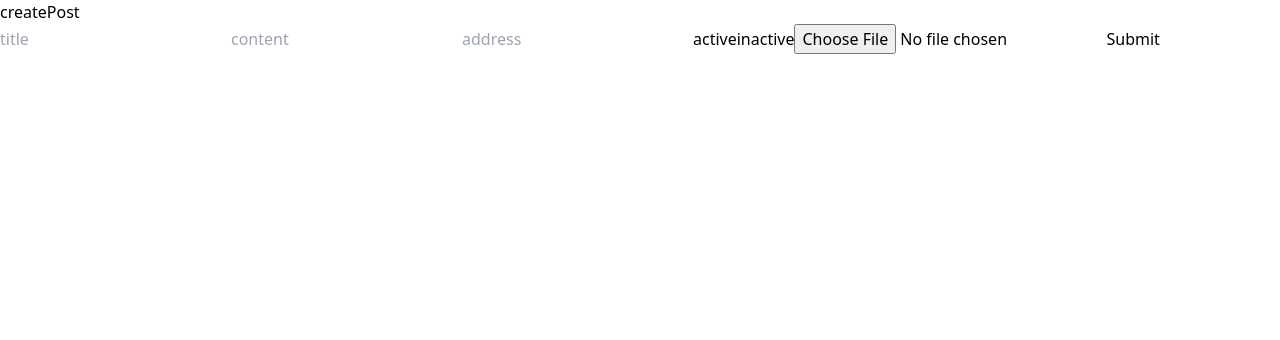
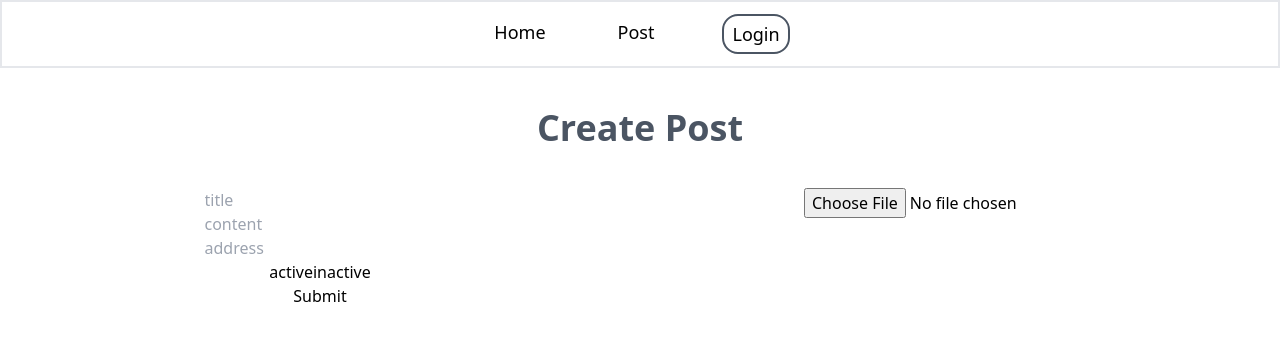
Before and after one commit to abhishekpatelmc/sustain-hack, a Next.js app: page /create-post in a window 1280 px wide. Shown: the top 340 px of the page. Built offline with nearby package versions, Linux system fonts and the light colour scheme; no server answers.

Commit message:
feat: #007 Started designing create post page

```diff
--- /dev/null
+++ b/src/components/Modal.tsx
@@ -0,0 +1,7 @@
+import React from "react";
+
+const Modal = () => {
+  return <div>Modal</div>;
+};
+
+export default Modal;
--- a/src/pages/create-post.tsx
+++ b/src/pages/create-post.tsx
@@ -1,6 +1,7 @@
 import React, { useEffect, useState } from "react";
 import { storage } from "../server/lib/firebase";
 import { ref, getDownloadURL, uploadBytesResumable } from "firebase/storage";
+import Navbar from "../components/Navbar";
 
 const CreatePost = () => {
   const [postsState, setPostsState] = useState([]);
@@ -64,35 +65,62 @@ const CreatePost = () => {
   };
   return (
     <div>
-      createPost
-      <form onSubmit={handleSubmit}>
+      {/* Navbar */}
+      <Navbar />
+
+      <div>
+        {/* heading */}
+        <div className="mt-10 text-center">
+          <h1 className="text-4xl font-bold text-gray-600"> Create Post</h1>
+        </div>
+        {/* Post Submit form */}
+        <div className="mt-10 text-center">
+          <form className="flex" onSubmit={handleSubmit}>
+            <div className="flex-1">
+              {/* Left side */}
+              <div>
                 <input
                   name="title"
                   onChange={handleChange}
                   type="text"
                   placeholder="title"
                 />
+              </div>
+              <div>
                 <input
                   name="content"
                   onChange={handleChange}
                   type="text"
                   placeholder="content"
                 />
+              </div>
+              <div>
                 <input
                   name="address"
                   onChange={handleChange}
                   type="text"
                   placeholder="address"
                 />
+              </div>
+              <div>
                 <button name="status" onClick={handleChange} value="active">
                   active
                 </button>
                 <button name="status" onClick={handleChange} value="inactive">
                   inactive
                 </button>
+              </div>
+              <div>
+                <button type="submit">Submit</button>
+              </div>
+            </div>
+            {/* right side */}
+            <div className="flex-1">
               <input name="file" type="file" onChange={handleChange} />
-        <button type="submit">Submit</button>
+            </div>
           </form>
+        </div>
+      </div>
     </div>
   );
 };
```
Lines whose indentation alone changed are shown as unchanged.
